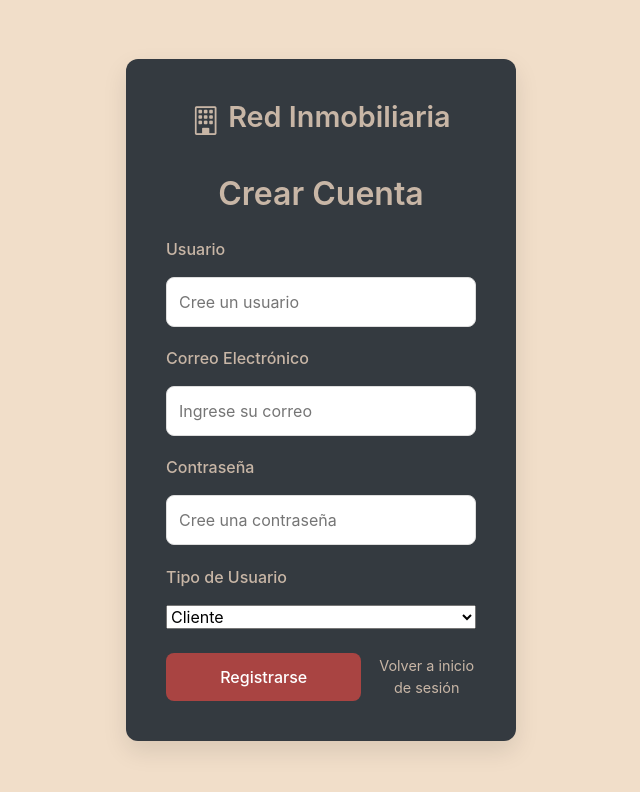
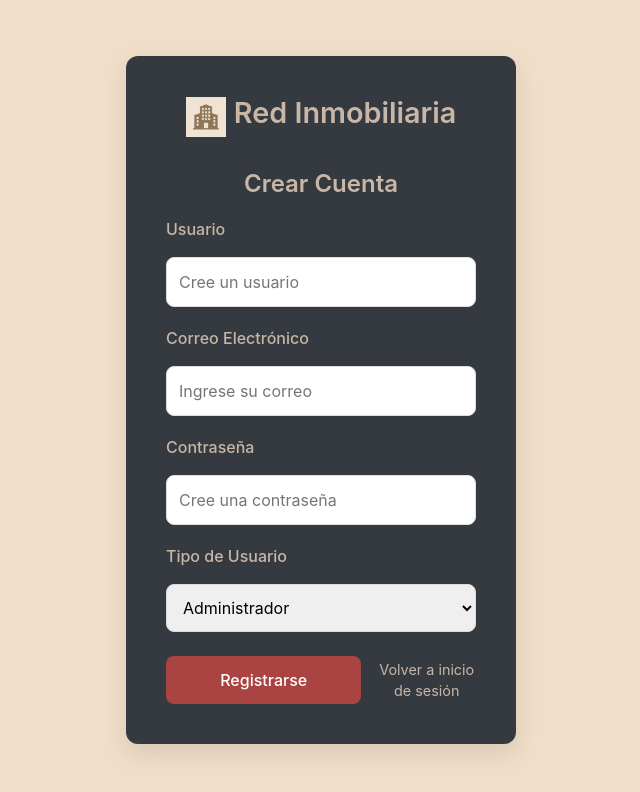
Before and after one commit to NeryAponte98/Red_Inmobiliaria, a React (Vite) app in the folder Frontend/: page /login in a window 1280 px wide. Both pictures are taken after a click on the button "Crear cuenta". Shown: the top 792 px of the page, without its empty margins (319-959 px from the left). Built offline with nearby package versions, Linux system fonts and the light colour scheme.

Commit message:
Arreglos esteticos

```diff
--- a/Frontend/src/componentes/Navbar.jsx
+++ b/Frontend/src/componentes/Navbar.jsx
@@ -6,8 +6,9 @@ const Navbar = ({ isOpen, toggleSidebar }) => {
     <div className={`sidebar ${isOpen ? 'open' : ''}`}>
       <div className="sidebar-header">
         <NavLink className="sidebar-brand" to="/">
-          {/*<img src={logo} alt="Logo" height="40" className="d-inline-block align-top me-2" />*/}
-          <i className="bi bi-building me-2"></i>
+          {/*<i className="bi bi-building me-2"></i>*/}
+          <img src={logo} alt="Logo" height="40" className="d-inline-block align-top me-2" />
+
           <span className="brand-text">Red Inmobiliaria</span>
         </NavLink>
         <button className="sidebar-toggle d-md-none" onClick={toggleSidebar}>
--- a/Frontend/src/estilos/login.css
+++ b/Frontend/src/estilos/login.css
@@ -44,10 +44,11 @@
 }
 
 .login-form h2, .register-form h2 {
-  margin-bottom: 1.5rem;
+  margin-bottom: 1.1rem;
   text-align: center;
   color: #C8B6A6;
   font-weight: 600;
+  font-size: 1.5rem;
 }
 
 .form-group {
@@ -62,6 +63,15 @@
 }
 
 .form-group input {
+  width: 100%;
+  padding: 12px;
+  border: 1px solid #ddd;
+  border-radius: 8px;
+  font-size: 1rem;
+  transition: border-color 0.3s;
+}
+
+.form-group select{
   width: 100%;
   padding: 12px;
   border: 1px solid #ddd;
--- a/Frontend/src/vistas/Login.jsx
+++ b/Frontend/src/vistas/Login.jsx
@@ -2,6 +2,7 @@ import '../estilos/login.css';
 import { useState } from 'react';
 import { useNavigate } from 'react-router-dom';
 import axios from 'axios';
+import logo from '../assets/logo.png';
 
 // URL base para las peticiones API
 const API_URL = "http://localhost:8094/api/auth";
@@ -98,7 +99,8 @@ const Login = () => {
         <div className="login-container">
             <div className="login-form-container">
                 <div className="login-logo">
-                    <i className="bi bi-building me-2"></i>
+                    {/*<i className="bi bi-building me-2"></i>*/}
+                    <img src={logo} alt="Logo" height="40" className="d-inline-block align-top me-2" />
                     <h1>Red Inmobiliaria</h1>
                 </div>
 
@@ -214,9 +216,9 @@ const Login = () => {
                                 required
                                 disabled={loading}
                             >
-                                <option value="1">Cliente</option>
-                                <option value="2">Agente Inmobiliario</option>
-                                {/* Añadir más opciones según los tipos disponibles */}
+                                <option value="1">Administrador</option>
+                                <option value="2">Cliente</option>
+                                <option value="3">Agente Inmobiliario</option>
                             </select>
                         </div>
 
```
